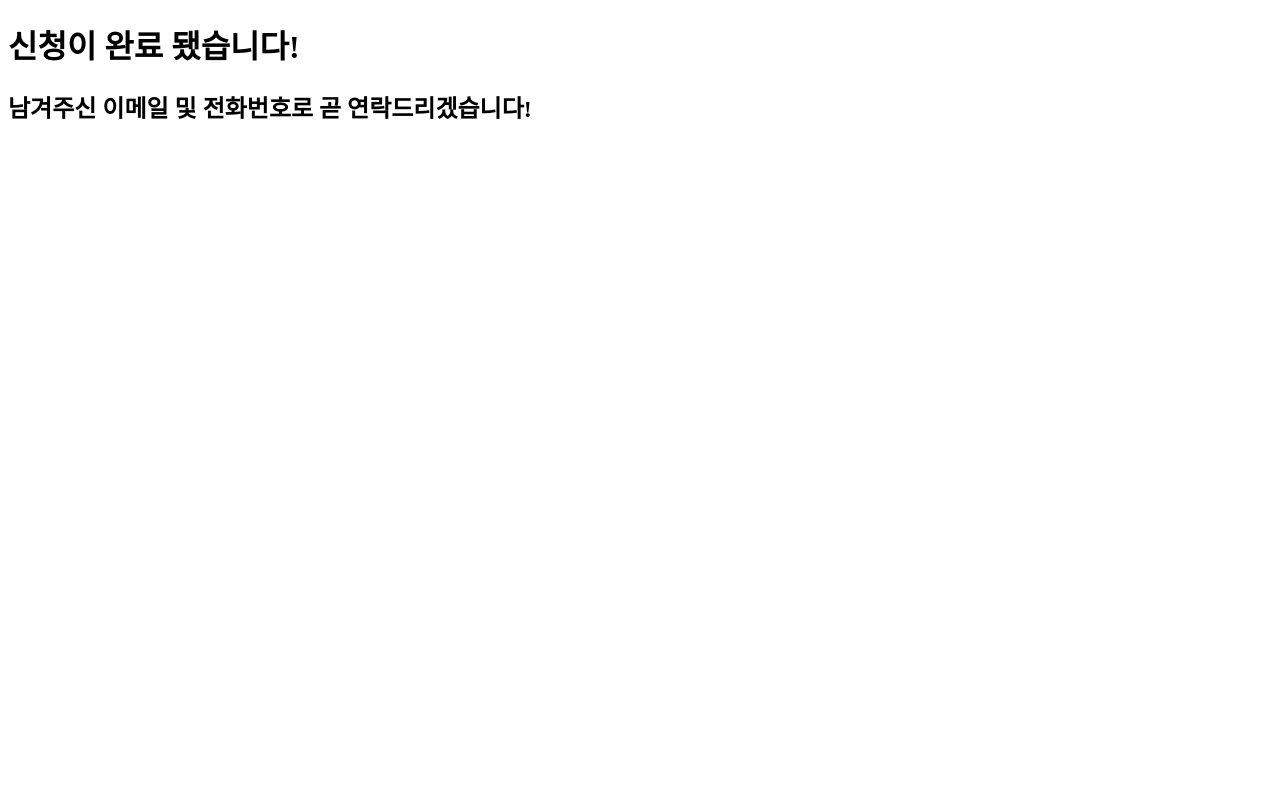
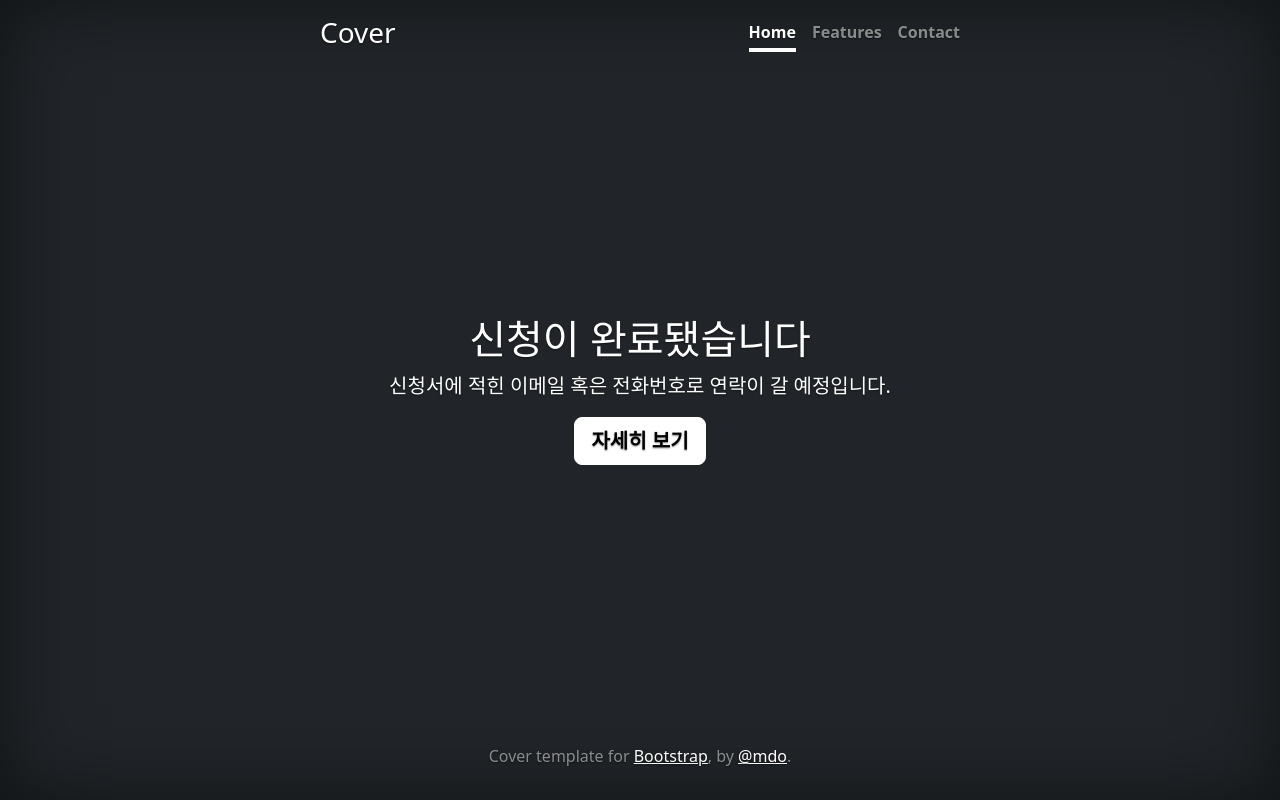
Before and after one commit to chaehyeon119/edu_intro, a Django app: page /finish in a window 1280 px wide. Run offline with Django 4.2, Linux system fonts and the light colour scheme; some libraries are stand-ins or nearby versions.

Commit message:
finish.html 구현, home_list.html 렌더링 문제 발생

```diff
--- a/edu_web/edu_intro/templates/edu_intro/finish.html
+++ b/edu_web/edu_intro/templates/edu_intro/finish.html
@@ -1,13 +1,120 @@
-<!DOCTYPE html>
-<html lang="ko">
-<head>
-    <meta charset="UTF-8">
-    <meta http-equiv="X-UA-Compatible" content="IE=edge">
-    <meta name="viewport" content="width=device-width, initial-scale=1.0">
-    <title>신청 완료</title>
-</head>
-<body>
-    <h1> 신청이 완료 됐습니다! </h1>
-    <h2> 남겨주신 이메일 및 전화번호로 곧 연락드리겠습니다!</h2>
-</body>
+{% load static %}
+
+<!doctype html>
+<html lang="en" class="h-100">
+  <head>
+    <meta charset="utf-8">
+    <meta name="viewport" content="width=device-width, initial-scale=1">
+    <meta name="description" content="">
+    <meta name="author" content="Mark Otto, Jacob Thornton, and Bootstrap contributors">
+    <meta name="generator" content="Hugo 0.108.0">
+    <title>Cover Template · Bootstrap v5.3</title>
+
+    <link rel="canonical" href="https://getbootstrap.com/docs/5.3/examples/cover/">
+
+
+
+
+
+<link href="{% static '/css/bootstrap.min.css'%}" rel="stylesheet" crossorigin="anonymous">
+
+    <!-- Favicons -->
+<link rel="icon" href="/docs/5.3/assets/img/favicons/favicon.ico">
+<meta name="theme-color" content="#712cf9">
+
+
+    <style>
+      .bd-placeholder-img {
+        font-size: 1.125rem;
+        text-anchor: middle;
+        -webkit-user-select: none;
+        -moz-user-select: none;
+        user-select: none;
+      }
+
+      @media (min-width: 768px) {
+        .bd-placeholder-img-lg {
+          font-size: 3.5rem;
+        }
+      }
+
+      .b-example-divider {
+        height: 3rem;
+        background-color: rgba(0, 0, 0, .1);
+        border: solid rgba(0, 0, 0, .15);
+        border-width: 1px 0;
+        box-shadow: inset 0 .5em 1.5em rgba(0, 0, 0, .1), inset 0 .125em .5em rgba(0, 0, 0, .15);
+      }
+
+      .b-example-vr {
+        flex-shrink: 0;
+        width: 1.5rem;
+        height: 100vh;
+      }
+
+      .bi {
+        vertical-align: -.125em;
+        fill: currentColor;
+      }
+
+      .nav-scroller {
+        position: relative;
+        z-index: 2;
+        height: 2.75rem;
+        overflow-y: hidden;
+      }
+
+      .nav-scroller .nav {
+        display: flex;
+        flex-wrap: nowrap;
+        padding-bottom: 1rem;
+        margin-top: -1px;
+        overflow-x: auto;
+        text-align: center;
+        white-space: nowrap;
+        -webkit-overflow-scrolling: touch;
+      }
+    </style>
+
+
+    <!-- Custom styles for this template -->
+    <link href="{% static 'css/cover.css'%}" rel="stylesheet">
+  </head>
+  <body class="d-flex h-100 text-center text-bg-dark">
+
+<div class="cover-container d-flex w-100 h-100 p-3 mx-auto flex-column">
+  <header class="mb-auto">
+    <div>
+      <h3 class="float-md-start mb-0">Cover</h3>
+      <nav class="nav nav-masthead justify-content-center float-md-end">
+        <a class="nav-link fw-bold py-1 px-0 active" aria-current="page" href="#">Home</a>
+        <a class="nav-link fw-bold py-1 px-0" href="#">Features</a>
+        <a class="nav-link fw-bold py-1 px-0" href="#">Contact</a>
+      </nav>
+    </div>
+  </header>
+
+  <main class="px-3">
+    <h1>신청이 완료됐습니다</h1>
+    <p class="lead"> 신청서에 적힌 이메일 혹은 전화번호로 연락이 갈 예정입니다.</p>
+    <div>
+
+  </div>
+    <p class="lead">
+      <a href="intro" class="btn btn-lg btn-light fw-bold border-white bg-white">자세히 보기</a>
+      <!-- <a href="register" class="btn btn-lg btn-light fw-bold border-white bg-white">신청하기</a><br>
+      <a href="#" class="btn btn-lg btn-light fw-bold border-white bg-white">인스타그램</a>
+      <a href="#" class="btn btn-lg btn-light fw-bold border-white bg-white">유튜브</a>
+      <a href="#" class="btn btn-lg btn-light fw-bold border-white bg-white">네이버 블로그</a> -->
+    </p>
+  </main>
+
+
+  <footer class="mt-auto text-white-50">
+    <p>Cover template for <a href="https://getbootstrap.com/" class="text-white">Bootstrap</a>, by <a href="https://twitter.com/mdo" class="text-white">@mdo</a>.</p>
+  </footer>
+</div>
+
+
+  </body>
 </html>
```
Also changed, not shown: edu_web/edu_intro/templates/edu_intro/home_list.html (+8 -2 lines), edu_web/edu_intro/templates/edu_intro/register.html (+14 -9 lines), edu_web/db.sqlite3.
